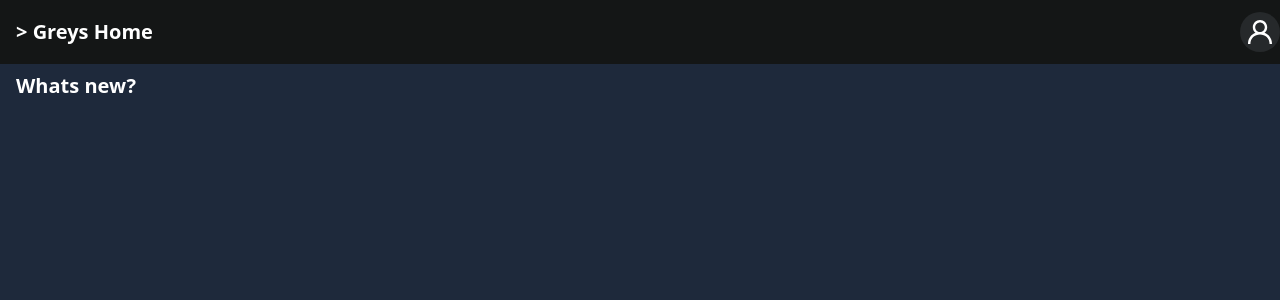
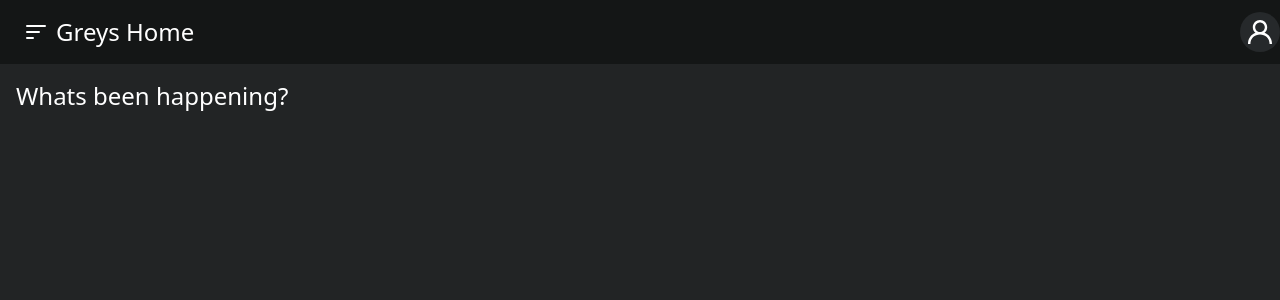
Before and after one commit to GreyStinger/GreyStinger.github.io, a Nuxt app: page / in a window 1280 px wide. Shown: the top 300 px of the page. Built offline with nearby package versions, Linux system fonts and the light colour scheme.

Commit message:
color and formatting changes

```diff
--- a/assets/css/main.css
+++ b/assets/css/main.css
@@ -3,7 +3,7 @@
 @tailwind utilities;
 
 html {
-	background-color: rgb(30 41 59);
+	background-color: rgb(34, 36, 37);
 }
 
 body {
--- a/components/MainScaffold.vue
+++ b/components/MainScaffold.vue
@@ -1,17 +1,25 @@
 <template>
   <div>
     <div class="h-[4rem] w-full text-white bg-grey-dark">
-      <div class="m-auto py-3 align-middle max-w-screen-2xl flex justify-between">
-        <div class="grid">
+      <div
+        class="m-auto py-3 align-middle max-w-screen-2xl flex justify-between"
+      >
+        <!-- Beginning Home Title -->
+        <div class="px-0 mx-2 rounded-lg grid hover:bg-grey-medium">
           <h1
             id="homeTitle"
-            class="px-4 clickable place-self-center text-xl font-bold"
+            class="mx-4 clickable place-self-center text-2xl flex flex-nowrap"
             @click="toggleSidebar"
           >
-            <span> > </span> Greys Home
+            <span class="mr-2"><SkewBurgerIcon class="h-full bottom-0" /></span>
+            Greys Home
           </h1>
         </div>
+        <!-- Ending Home Title -->
+        <!-- Beginning Nav Spacing -->
         <div class="m-auto" />
+        <!-- Ending Home Spacing -->
+        <!-- Beginning Profile Menu -->
         <div id="profileMenu" class="relative">
           <div class="p-2 aspect-square rounded-full bg-grey">
             <object
@@ -33,7 +41,7 @@
               <nuxt-link
                 v-if="loggedIn"
                 to="#"
-                class="block m-0 px-4 py-2 text-sm leading-5 text-gray-700 hover-bg hover:text-gray-900 focus:outline-none focus:bg-gray-100 focus:text-gray-900"
+                class="m-0 px-4 py-2 text-sm leading-5 flex flex-nowrap align-bottom0 hover-bg hover:text-gray-900 focus:outlininline-block-gray-100 focus:text-gray-900"
               >
                 Account settings
               </nuxt-link>
@@ -64,15 +72,18 @@
       </div>
     </div>
     <ScaffoldSidebar ref="sidebar" />
-    <slot />
+    <div class="m-auto max-w-screen-2xl">
+      <slot />
+    </div>
   </div>
 </template>
 
 <script>
 import ScaffoldSidebar from "@/components/scaffolding/ScaffoldSidebar.vue";
+import SkewBurgerIcon from "@/components/svg/SkewBurgerIcon.vue";
 
 export default {
-  components: { ScaffoldSidebar },
+  components: { ScaffoldSidebar, SkewBurgerIcon },
   data () {
     return {
       isDropdownOpen: false
--- /dev/null
+++ b/components/svg/SkewBurgerIcon.vue
@@ -0,0 +1,18 @@
+<template>
+  <svg
+    fill="currentColor"
+    xmlns="http://www.w3.org/2000/svg"
+    width="24"
+    height="24"
+    viewBox="0 0 24 24"
+    class="text-gray-600"
+  >
+    <path
+      stroke="currentColor"
+      stroke-linecap="round"
+      stroke-linejoin="round"
+      stroke-width="2"
+      d="M3 12h12M3 6h18M3 18h6"
+    />
+  </svg>
+</template>
--- a/pages/index.vue
+++ b/pages/index.vue
@@ -1,7 +1,9 @@
 <template>
   <MainScaffold>
-    <div class="m-auto max-w-screen-2xl">
-      <h1 class="px-4 py-2 text-white font-semibold text-xl">Whats new?</h1>
+    <div class="my-2">
+      <h1 class="px-4 py-2 text-white font-medium text-2xl">
+        Whats been happening?
+      </h1>
     </div>
   </MainScaffold>
 </template>
--- a/tailwind.config.js
+++ b/tailwind.config.js
@@ -13,6 +13,7 @@ module.exports = {
       black: "#000000",
       white: "#ffffff",
       grey: "#26292b",
+      "grey-medium": "#1d1f21",
       "grey-dark": "#141616"
     },
     extend: {}
```
Also changed, not shown: components/scaffolding/ScaffoldSidebar.vue (+6 -6 lines), components/svg/NuxtLogo.vue (+10 -2 lines).
